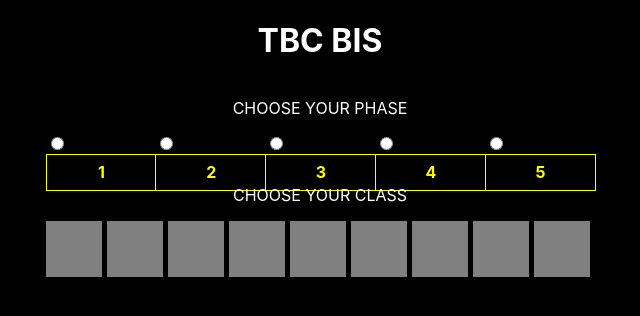
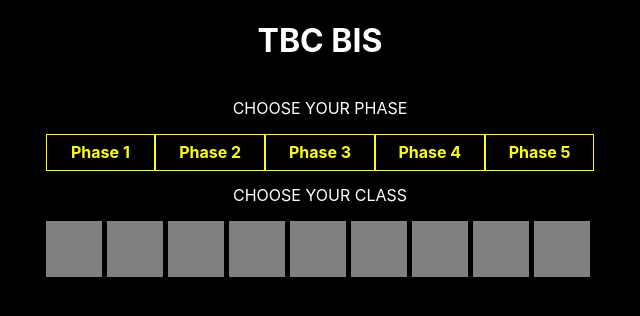
Before and after one commit to Neycourt5/tbc-bis, a React (Create React App) app: page / in a window 1280 px wide. Shown: the top 316 px of the page, without its empty margins (320-960 px from the left). Built offline with nearby package versions, Linux system fonts and the light colour scheme.

Commit message:
Got the phase selection to work

```diff
--- a/src/App.js
+++ b/src/App.js
@@ -1,4 +1,4 @@
-import Classbutton from './components/Classbutton'
+import Classrow from './components/Classrow'
 import Phaserow from './components/Phaserow'
 import { useState } from 'react'
 
@@ -6,13 +6,13 @@ import { useState } from 'react'
 function App() {
 
   // Store selected phase information in a useState
-  const [phase, updatePhase] = useState()
+  const [phase, updatePhase] = useState(() => 0)
   console.log(`Selected phase: ${phase}`)
 
 
   // Store selected class information in a useState
-  // const [wowClass, updatewowClass] = useState()
-  // console.log(`Selected class: ${wowClass}`)
+  const [wowClass, updatewowClass] = useState()
+  console.log(`Selected class: ${wowClass}`)
 
 
   return (
@@ -28,17 +28,7 @@ function App() {
 
       {/* Row of buttons to select class */}
       <p>CHOOSE YOUR CLASS</p>
-      <div className="class-row">
-        <Classbutton />
-        <Classbutton />
-        <Classbutton />
-        <Classbutton />
-        <Classbutton />
-        <Classbutton />
-        <Classbutton />
-        <Classbutton />
-        <Classbutton />
-      </div>
+      <Classrow />
     </div>
   );
 }
--- a/src/components/Classbutton.js
+++ /dev/null
@@ -1,11 +0,0 @@
-import React from 'react'
-
-const Classbutton = () => {
-    return (
-        <div className="class-button">
-
-        </div>
-    )
-}
-
-export default Classbutton
--- /dev/null
+++ b/src/components/Classrow.js
@@ -0,0 +1,19 @@
+import React from 'react'
+
+const Classrow = () => {
+    return (
+        <div className="class-row">
+            <div className="class-button"></div>
+            <div className="class-button"></div>
+            <div className="class-button"></div>
+            <div className="class-button"></div>
+            <div className="class-button"></div>
+            <div className="class-button"></div>
+            <div className="class-button"></div>
+            <div className="class-button"></div>
+            <div className="class-button"></div>
+        </div>
+    )
+}
+
+export default Classrow
--- a/src/components/Phasebutton.js
+++ /dev/null
@@ -1,30 +0,0 @@
-import React from 'react'
-
-const Phasebutton = ({ text, id, updatePhase }) => {
-    return (
-        // <div className='phase-button'
-        //     onClick={() => {
-        //         updatePhase(() => id)
-        //     }}
-        // >
-        //     {text}
-        // </div >
-        <label
-            htmlFor='phase-radio'
-            className='phase-radio-container'
-        >
-            <input
-                className='phase-radio'
-                type="radio"
-                name='phase-radio'
-                value={id}
-            />
-            <span
-                className='phase-button'
-                onClick={() => updatePhase(id)}
-            >{text}</span>
-        </label>
-    )
-}
-
-export default Phasebutton
--- a/src/components/Phaserow.js
+++ b/src/components/Phaserow.js
@@ -1,59 +1,42 @@
 import React from 'react'
-import Phasebutton from './Phasebutton'
-import { useState } from 'react'
 
 
 const Phaserow = ({ updatePhase }) => {
 
-    // const phases = ['Phase 1', 'Phase 2', 'Phase 3', 'Phase 4', 'Phase 5']
-    // const phaseButtons = []
-    // const [style, updateStyle] = useState('phase-button')
-
-    // phases.forEach((item, index) => {
-    //     phaseButtons.push(<div
-    //         key={index}
-    //         id={index + 1}
-    //         className={style}
-    //         onClick={(e) => {
-    //             updatePhase(() => index + 1)
-    //             addClickStyle(e)
-    //         }}
-    //     >
-    //         {item}
-    //     </div >)
-    // })
-
-    // const addClickStyle = (button, index) => {
-    //     button.target.classList.add('clicked')
-    // }
-
     return (
-        <div className="phase-row">
-            <Phasebutton
-                text='1'
-                id={1}
-                updatePhase={updatePhase}
-            />
-            <Phasebutton
-                text='2'
-                id={2}
-                updatePhase={updatePhase}
-            />
-            <Phasebutton
-                text='3'
-                id={3}
-                updatePhase={updatePhase}
-            />
-            <Phasebutton
-                text='4'
-                id={4}
-                updatePhase={updatePhase}
-            />
-            <Phasebutton
-                text='5'
-                id={5}
-                updatePhase={updatePhase}
-            />
+        // Radio button group to select the phase
+        <div class="phase-row radios">
+            <input type="radio" name="rGroup" value="1" id="r1" />
+            <label
+                class="phase-radio"
+                htmlFor="r1"
+                // updatePhase will update the phase with the value in parentheses
+                onClick={() => updatePhase(1)}
+            >Phase 1</label>
+            <input type="radio" name="rGroup" value="2" id="r2" />
+            <label
+                class="phase-radio"
+                htmlFor="r2"
+                onClick={() => updatePhase(2)}
+            >Phase 2</label>
+            <input type="radio" name="rGroup" value="3" id="r3" />
+            <label
+                class="phase-radio"
+                htmlFor="r3"
+                onClick={() => updatePhase(3)}
+            >Phase 3</label>
+            <input type="radio" name="rGroup" value="4" id="r4" />
+            <label
+                class="phase-radio"
+                htmlFor="r4"
+                onClick={() => updatePhase(4)}
+            >Phase 4</label>
+            <input type="radio" name="rGroup" value="5" id="r5" />
+            <label
+                class="phase-radio"
+                htmlFor="r5"
+                onClick={() => updatePhase(5)}
+            >Phase 5</label>
         </div>
     )
 }
--- a/src/index.css
+++ b/src/index.css
@@ -53,7 +53,9 @@ body{
 }
 
 
- .phase-button {
+
+
+.phase-row.radios .phase-radio{
   display:flex;
   justify-content: center;
   align-items: center;
@@ -71,7 +73,12 @@ body{
   -o-user-select: none;
   cursor:pointer;
 }
-.phase-button .checked{
+
+.radios input[type=radio]{
+  display:none
+}
+
+.radios input[type=radio]:checked + .phase-radio{
   background-color: yellow;
   color: black;
   display:flex;
@@ -84,9 +91,39 @@ body{
   border: 1px solid yellow;
 }
 
-.phase-radio-container input[type=radio]:checked + .phase-radio{
-  background-color: red;
+
+ /* .phase-button {
+  display:flex;
+  justify-content: center;
+  align-items: center;
+  width: 100%;
+  height: 100%;
+  text-align: center;
+  font-weight: bolder;
+  background-color:black;
+  color: yellow;
+  border: 1px solid yellow;
+  user-select: none;
+  -moz-user-select: none;
+  -khtml-user-select: none;
+  -webkit-user-select: none;
+  -o-user-select: none;
+  cursor:pointer;
 }
+
+.phase-row .radios input[type=radio]:checked + .radio{
+  background-color: yellow;
+  color: black;
+  display:flex;
+  justify-content: center;
+  align-items: center;
+  width: 100%;
+  height: 100%;
+  text-align: center;
+  font-weight: bolder;
+  border: 1px solid yellow;
+} */
+
 
 
 
```
